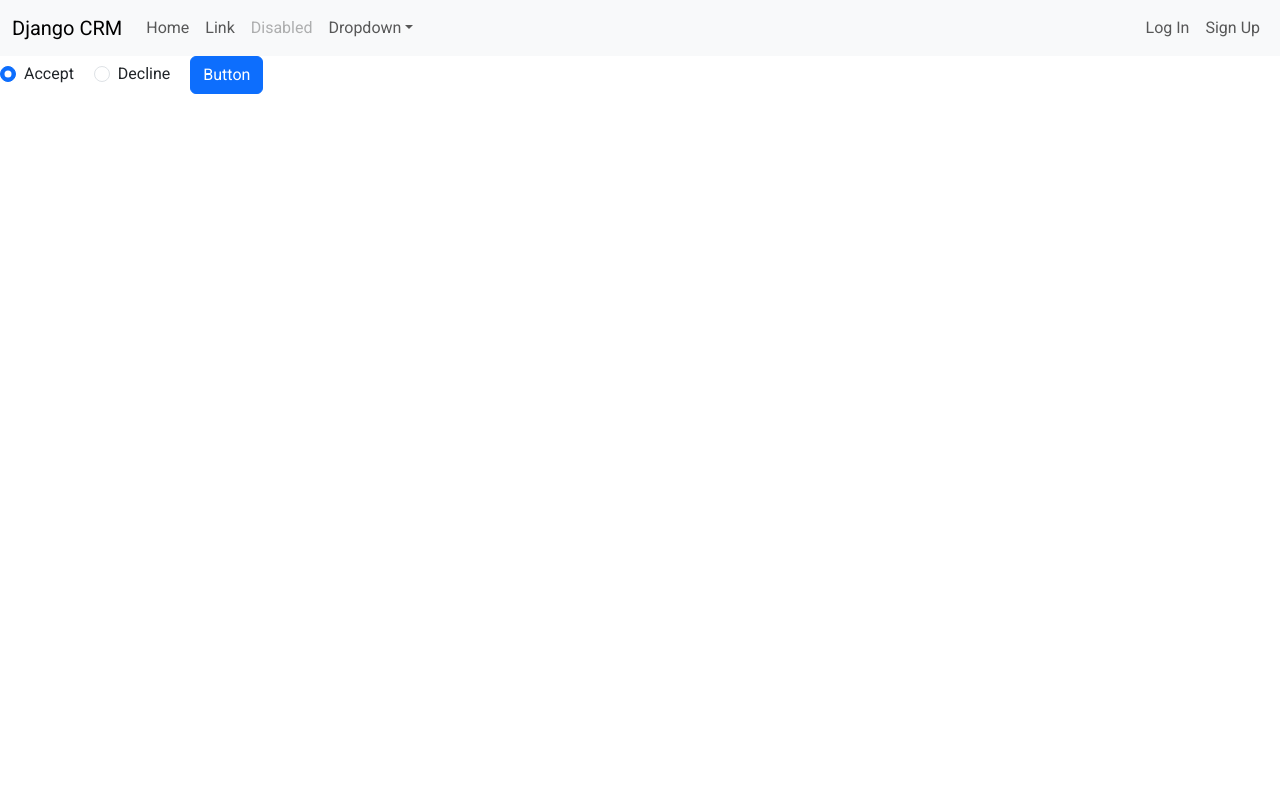
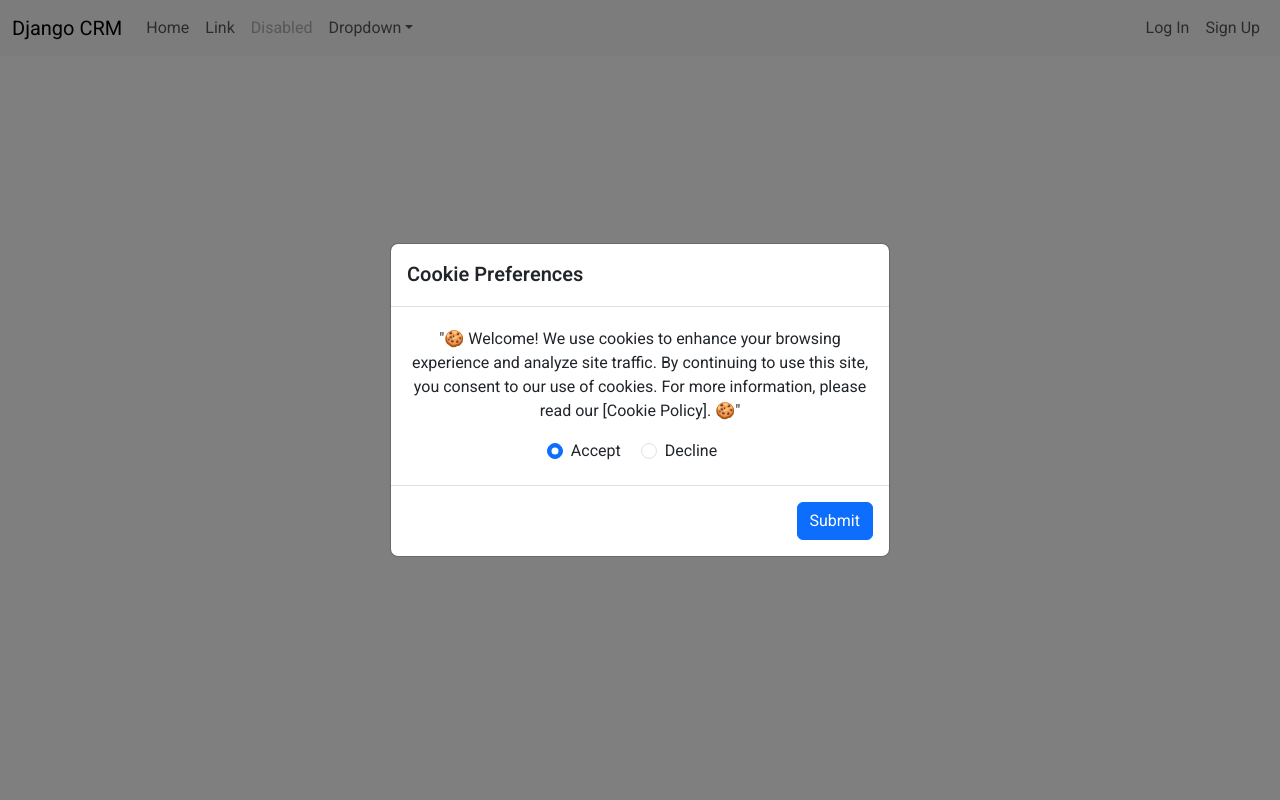
Before and after one commit to PrimusCenturion/Django_CRM, a Django app: page / in a window 1280 px wide. Run offline with Django 4.2, Linux system fonts and the light colour scheme.

Commit message:
Setup a simple cookie form and the javascript to make it popup and not be dismisable until a choose was made also abstracted it away into a template tag

```diff
--- /dev/null
+++ b/pages/templatetags/cookie_preferences.py
@@ -0,0 +1,7 @@
+from django import template
+
+register = template.Library()
+
+@register.inclusion_tag("tags/cookie_popup.html", takes_context=True)
+def cookie_preferences_tag(context):
+    return {"cookie_preferences": context["cookie_preferences"]}
--- a/pages/views.py
+++ b/pages/views.py
@@ -7,8 +7,10 @@ class HomePageView(TemplateView):
 
     def get_context_data(self, **kwargs):
         context = super().get_context_data(**kwargs)
-        if "TEST" in self.request.session:
-            context['TEST'] = self.request.session['TEST']
+        if "cookie_preferences" in self.request.session:
+            context['cookie_preferences'] = self.request.session['cookie_preferences']
+        else:
+            context['cookie_preferences'] = []
         return context
 
     # def get(self, request, *args, **kwargs):
@@ -25,10 +27,16 @@ def cookie_preferences(request):
 
         if request.method == "POST":
             if request.POST.get('accepted') == 'true':
-                if "TEST" in request.session:
-                    request.session['TEST'].append("VISIT")
+                if "cookie_preferences" in request.session:
+                    request.session['cookie_preferences'].append("accepted")
                 else:
-                    request.session['TEST'] = ["VISIT"]
+                    request.session['cookie_preferences'] = ["accepted"]
+                request.session.modified = True
+            else:
+                if "cookie_preferences" in request.session:
+                    request.session['cookie_preferences'].append("declined")
+                else:
+                    request.session['cookie_preferences'] = ["declined"]
                 request.session.modified = True
             return HttpResponse(status=200)
 
--- a/templates/pages/home.html
+++ b/templates/pages/home.html
@@ -1,52 +1,8 @@
 {% extends '../base.html' %}
+{% load cookie_preferences %}
 
 {% block TITLE %} - Home{% endblock TITLE %}
 
 {% block CONTENT %}
-{% if 'VISIT' in request.session.TEST %}
-{% else %}
-<div id="CookiePreferenceWrapper">
-    <div class="form-check form-check-inline">
-        <input class="form-check-input" type="radio" name="CookiePreferences" id="CookiePreferenceAccept" value="Accept" checked>
-        <label class="form-check-label" for="CookiePreferenceAccept">Accept</label>
-    </div>
-    <div class="form-check form-check-inline">
-        <input class="form-check-input" type="radio" name="CookiePreferences" id="CookiePreferenceDecline" value="Decline">
-        <label class="form-check-label" for="CookiePreferenceDecline">Decline</label>
-    </div>
-    <button id="CookiePreferencesSubmit" class="btn btn-primary" type="submit">Button</button>
-</div>
-<script>
-
-    var csrfToken = '{{csrf_token}}'
-    wrapper = document.getElementById('CookiePreferenceWrapper')
-    button = document.getElementById('CookiePreferencesSubmit')
-
-    button.onclick = () => {
-        const requestObj = new XMLHttpRequest()
-        requestObj.onreadystatechange = function () {
-            if (this.readyState == 4 && this.status == 200) {
-                console.log(this.responseText)
-            }
-        }
-
-
-        requestObj.open("POST", '{% url "cookie" %}')
-        requestObj.setRequestHeader('X-CSRFToken', csrfToken)
-
-        const formdata = new FormData()
-
-        accepted_radio = document.getElementById('CookiePreferenceAccept').checked
-        declined_radio = document.getElementById('CookiePreferenceDecline').checked
-
-        formdata.append('accepted', accepted_radio)
-        formdata.append('declined', declined_radio)
-
-        requestObj.send(formdata)
-
-        wrapper.remove()
-    }
-
-</script>
-{% endif %}
+{% cookie_preferences_tag %}
 {% endblock CONTENT %}
--- /dev/null
+++ b/templates/tags/cookie_popup.html
@@ -0,0 +1,66 @@
+{% if 'accepted' in cookie_preferences %}
+{% else %}
+<div class="modal fade d-flex flex-column justify-content-center align-items-center" id="cookiePopup"
+    data-keyboard="false" data-backdrop="static" tabindex="-1" aria-labelledby="cookiePopupLabel" aria-hidden="true">
+    <div class="modal-dialog m-5">
+        <div class="modal-content">
+            <div class="modal-header">
+                <h1 class="modal-title fs-5" id="cookiePopupLabel">Cookie Preferences</h1>
+            </div>
+            <div class="modal-body text-center m-1" id="CookiePreferenceWrapper">
+                <div class="mb-3">
+                    "🍪 Welcome! We use cookies to enhance your browsing experience and analyze site traffic. By
+                    continuing to use this site, you consent to our use of cookies. For more information, please read
+                    our [Cookie Policy]. 🍪"
+                </div>
+                <div class="form-check form-check-inline">
+                    <input class="form-check-input" type="radio" name="CookiePreferences" id="CookiePreferenceAccept"
+                        value="Accept" checked>
+                    <label class="form-check-label" for="CookiePreferenceAccept">Accept</label>
+                </div>
+                <div class="form-check form-check-inline">
+                    <input class="form-check-input" type="radio" name="CookiePreferences" id="CookiePreferenceDecline"
+                        value="Decline">
+                    <label class="form-check-label" for="CookiePreferenceDecline">Decline</label>
+                </div>
+            </div>
+            <div class="modal-footer">
+                <button id="CookiePreferencesSubmit" class="btn btn-primary" type="submit" data-bs-dismiss="modal">Submit</button>
+            </div>
+        </div>
+    </div>
+</div>
+<script>
+    var myModal = new bootstrap.Modal(document.getElementById('cookiePopup'), { backdrop: 'static', keyboard: false })
+    setTimeout(function () {
+        myModal.show()
+    }, 2000)
+
+    var csrfToken = '{{csrf_token}}'
+    wrapper = document.getElementById('CookiePreferenceWrapper')
+    button = document.getElementById('CookiePreferencesSubmit')
+
+    button.onclick = () => {
+        const requestObj = new XMLHttpRequest()
+        // requestObj.onreadystatechange = function () {
+        //     if (this.readyState == 4 && this.status == 200) {
+        //         console.log(this.responseText)
+        //     }
+        // }
+
+        requestObj.open("POST", '{% url "cookie" %}')
+        requestObj.setRequestHeader('X-CSRFToken', csrfToken)
+
+        const formdata = new FormData()
+
+        accepted_radio = document.getElementById('CookiePreferenceAccept').checked
+        declined_radio = document.getElementById('CookiePreferenceDecline').checked
+
+        formdata.append('accepted', accepted_radio)
+        formdata.append('declined', declined_radio)
+
+        requestObj.send(formdata)
+    }
+
+</script>
+{% endif %}
```
Also changed, not shown: db.sqlite3, pages/templatetags/__init__.py (added), 1 other file.
